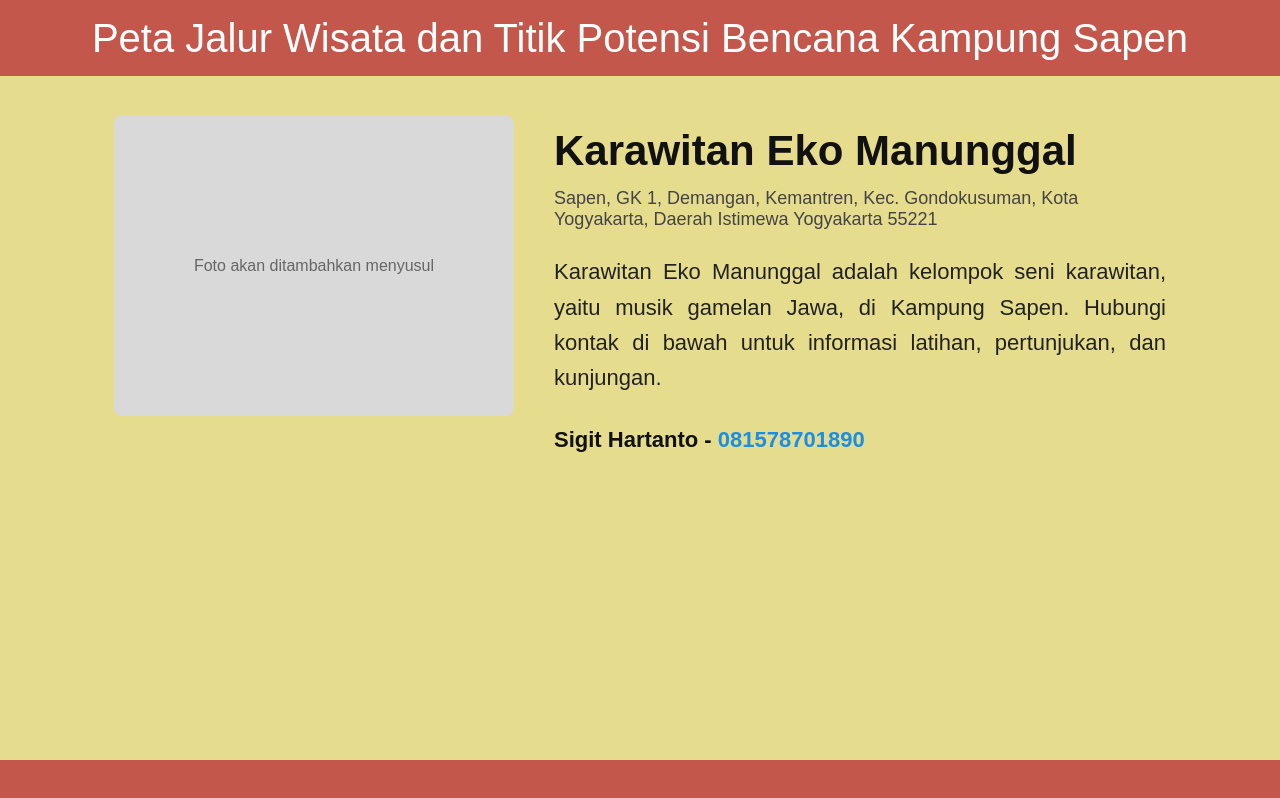
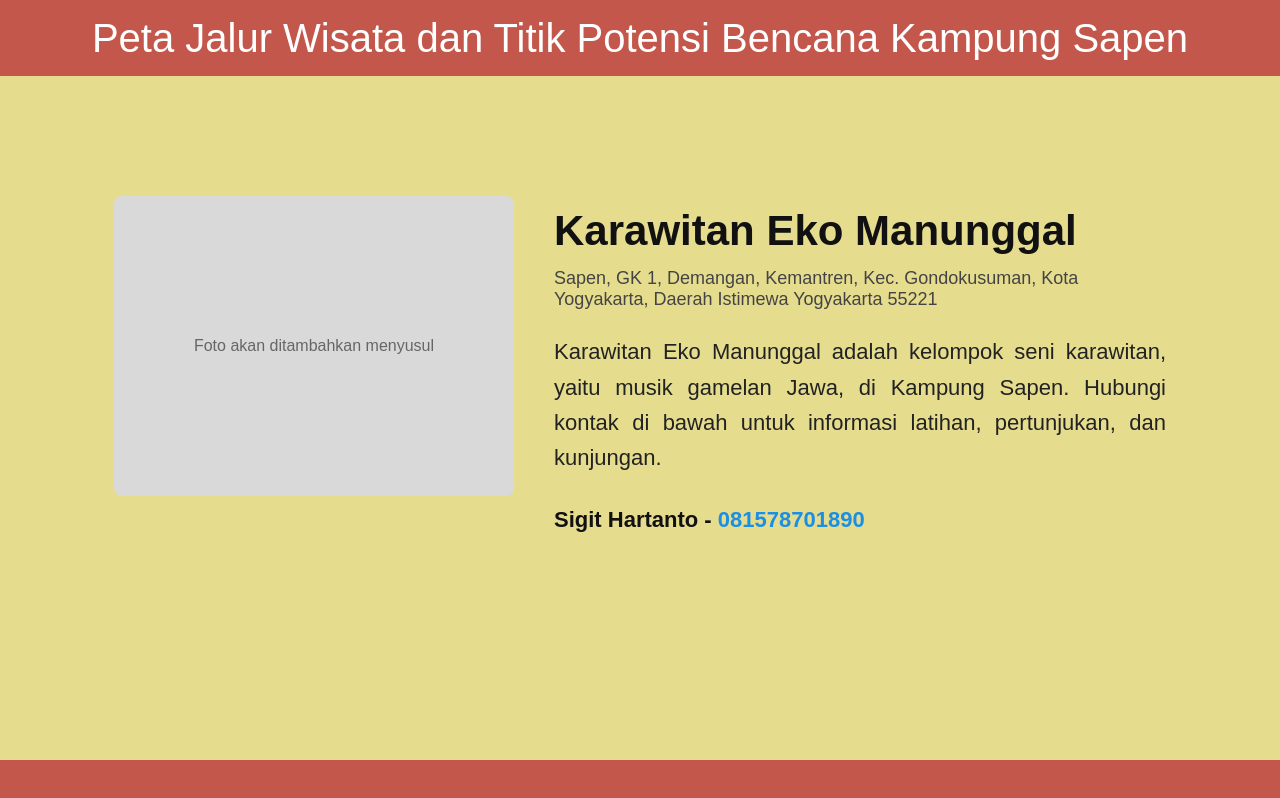
Before and after one commit to greyalters/Peta-Jalur-Wisata-dan-Titik-Potensi-Bencana-Kampung-Sapen, a Next.js app: page /titik/karawitan-eko-manunggal in a window 1280 px wide. Built offline with nearby package versions, Linux system fonts and the light colour scheme; no server answers; a web font is replaced by a local one.

Commit message:
Fix: Adjust padding for detail container
Increased padding for detail container on larger screens.

```diff
--- a/app/globals.css
+++ b/app/globals.css
@@ -21,7 +21,7 @@ a { color: inherit; }
 /* =========================================
    2. CSS HALAMAN DETAIL (Sudah Diperbaiki)
    ========================================= */
-.detail-container { max-width: 1100px; margin: 0 auto; padding: 40px 24px; display: grid; grid-template-columns: 400px 1fr; gap: 40px; align-items: start; }
+.detail-container { max-width: 1100px; margin: 0 auto; padding: 120px 24px 40px; display: grid; grid-template-columns: 400px 1fr; gap: 40px; align-items: start; }
 @media (max-width: 768px) { .detail-container { grid-template-columns: 1fr; padding: 24px 16px; } }
 
 .sisi-kiri { display: flex; flex-direction: column; gap: 24px; }
```
